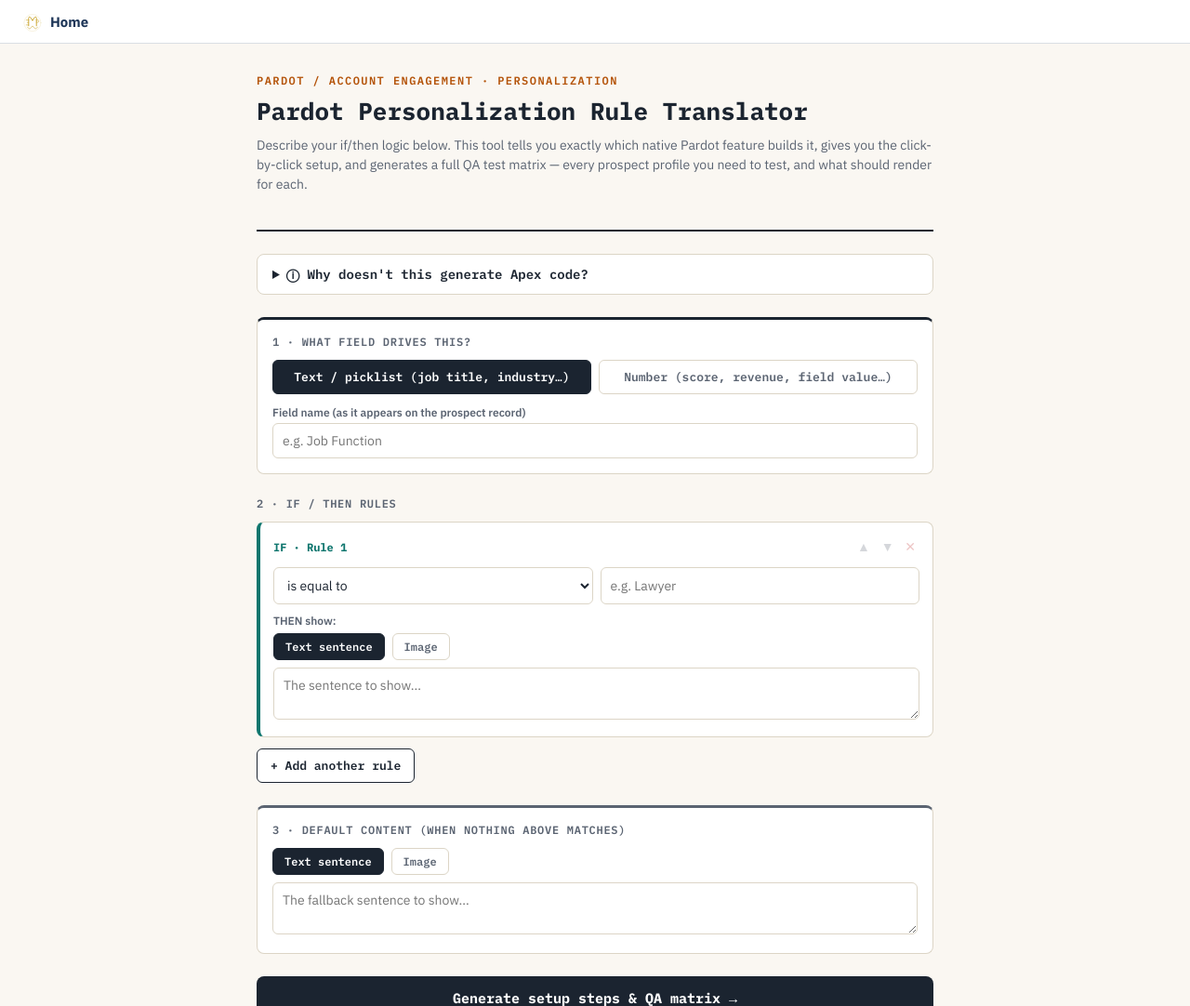
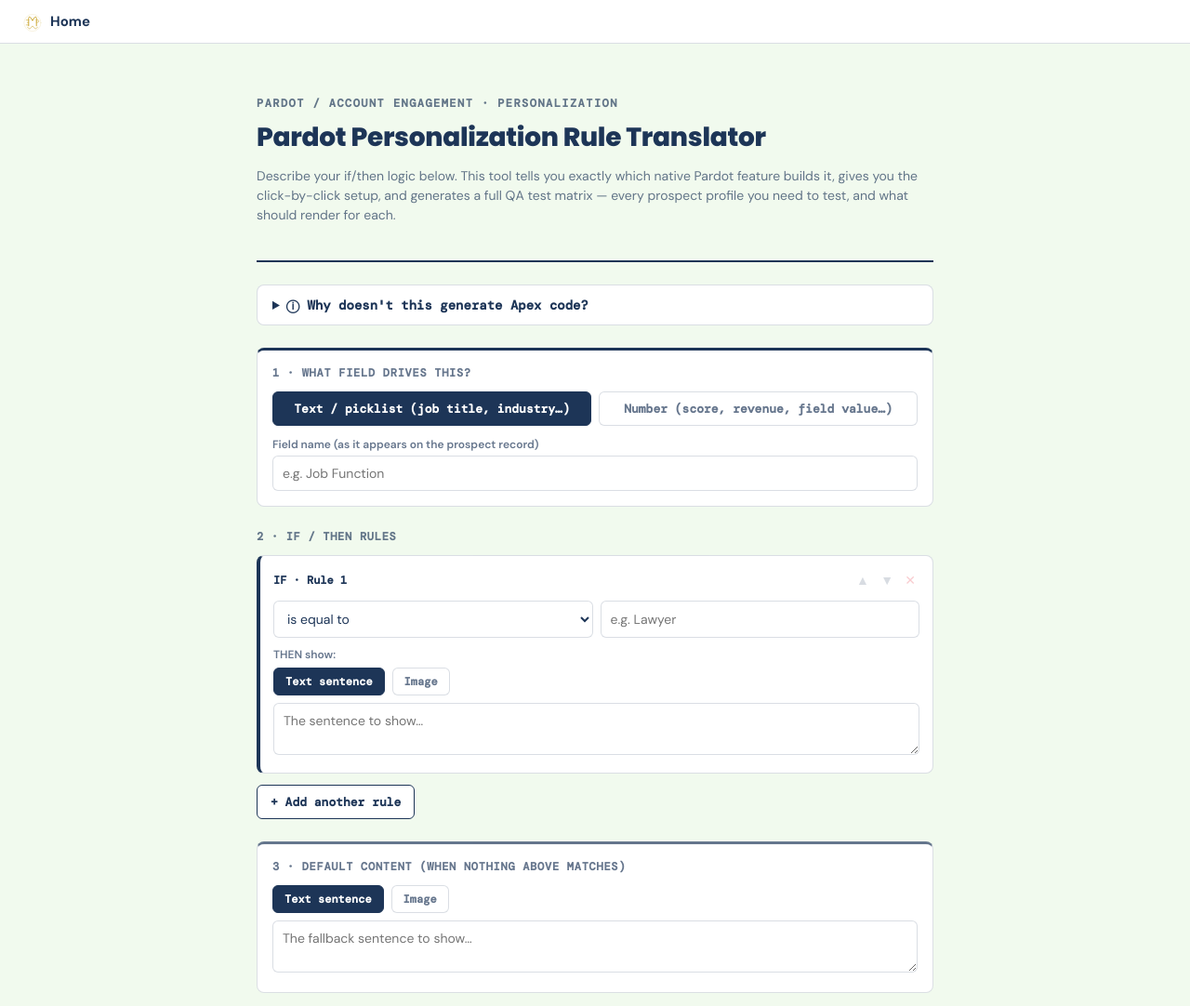
Before and after one commit to MollyPW/Show-This-Not-That-Pardot-Personalization-Tool, a plain HTML site: page index.html in a window 1280 px wide. Shown: the top 1082 px of the page at 93% size. Drawn offline with nearby package versions, Linux system fonts and the light colour scheme.

Commit message:
Refactor styles and update font families in index.html

```diff
--- a/index.html
+++ b/index.html
@@ -4,86 +4,107 @@
 <meta charset="UTF-8">
 <meta name="viewport" content="width=device-width, initial-scale=1.0">
 <title>Show This, Not That: A Pardot Personalization Translator</title>
+<meta name="description" content="Describe your Pardot / Account Engagement if-then personalization logic and get the exact native feature to use, click-by-click setup steps, and a full QA test matrix to verify it.">
+<link rel="icon" type="image/svg+xml" href="https://mollypw.com/assets/images/logo.svg">
 <link rel="preconnect" href="https://fonts.googleapis.com">
-<link href="https://fonts.googleapis.com/css2?family=IBM+Plex+Mono:wght@400;500;600;700&family=IBM+Plex+Sans:wght@400;500;600;700&display=swap" rel="stylesheet">
+<link rel="preconnect" href="https://fonts.gstatic.com" crossorigin>
+<link href="https://fonts.googleapis.com/css2?family=DM+Sans:wght@400;500;600;700&family=Poppins:wght@600;700;800&family=DM+Mono:wght@400;500&display=swap" rel="stylesheet">
 <style>
   :root{
-    --ink:#1B2430; --paper:#FAF7F2; --line:#DCD5C6; --teal:#0F766E;
-    --amber:#B45309; --slate:#5B6472; --code-bg:#F0EDE4; --code-text:#3D3428;
+    /* Molly's brand tokens — the only colors this build draws from. */
+    --navy:#1D3557;
+    --red:#E63946;
+    --steel:#457B9D;
+    --teal-brand:#A8DADC;
+    --offwhite:#F1FAEE;
+    --gold:#C9A227;
+    --white:#FFFFFF;
+    --navy-soft:rgba(29,53,87,.68);
+    --rule:rgba(29,53,87,.16);
+    --tint:rgba(168,218,220,.30);
+
+    /* aliases so the rest of this file reads clearly */
+    --ink:var(--navy);
+    --paper:var(--offwhite);
+    --line:var(--rule);
+    --teal:var(--teal-brand);
+    --slate:var(--navy-soft);  /* safe on both white cards and the offwhite base */
+    --code-bg:rgba(29,53,87,.08);
+    --code-text:var(--navy);
   }
   *{box-sizing:border-box;}
-  body{margin:0;background:var(--paper);color:var(--ink);font-family:'IBM Plex Sans',sans-serif;}
-  .mono{font-family:'IBM Plex Mono',monospace;}
+  body{margin:0;background:var(--paper);color:var(--ink);font-family:'DM Sans',sans-serif;}
+  .mono{font-family:'DM Mono',monospace;}
   .wrap{max-width:760px;margin:0 auto;padding:32px 16px 64px;}
   header{border-bottom:2px solid var(--ink);padding-bottom:24px;margin-bottom:24px;}
-  .eyebrow{font-family:'IBM Plex Mono',monospace;font-size:12px;text-transform:uppercase;letter-spacing:.12em;color:var(--amber);font-weight:600;margin-bottom:8px;}
-  h1{font-family:'IBM Plex Mono',monospace;font-size:26px;margin:0;}
+  .eyebrow{font-family:'DM Mono',monospace;font-size:12px;text-transform:uppercase;letter-spacing:.12em;color:var(--navy-soft);font-weight:600;margin-bottom:8px;}
+  h1{font-family:'Poppins',sans-serif;font-weight:800;font-size:28px;letter-spacing:-.01em;margin:0;color:var(--navy);}
   header p{color:var(--slate);font-size:14px;margin-top:10px;line-height:1.5;}
 
   details.explainer{background:#fff;border:1px solid var(--line);border-radius:8px;margin-bottom:24px;}
-  details.explainer summary{cursor:pointer;padding:12px 16px;font-family:'IBM Plex Mono',monospace;font-weight:600;font-size:14px;}
+  details.explainer summary{cursor:pointer;padding:12px 16px;font-family:'DM Mono',monospace;font-weight:600;font-size:14px;}
   details.explainer .body{padding:0 16px 16px;font-size:14px;line-height:1.6;color:var(--slate);}
   details.explainer strong{color:var(--ink);}
 
-  .section-label{font-family:'IBM Plex Mono',monospace;font-size:12px;text-transform:uppercase;letter-spacing:.06em;color:var(--slate);font-weight:600;margin-bottom:12px;}
+  .section-label{font-family:'DM Mono',monospace;font-size:12px;text-transform:uppercase;letter-spacing:.06em;color:var(--slate);font-weight:600;margin-bottom:12px;}
   .card{background:#fff;border:1px solid var(--line);border-radius:8px;padding:16px;margin-bottom:24px;}
   .card.top-ink{border-top:3px solid var(--ink);}
   .card.top-slate{border-top:3px solid var(--slate);}
 
   .toggle-row{display:flex;gap:8px;margin-bottom:12px;flex-wrap:wrap;}
-  .toggle-btn{flex:1;min-width:140px;padding:9px 12px;border-radius:6px;border:1px solid var(--line);background:#fff;color:var(--slate);font-family:'IBM Plex Mono',monospace;font-size:13px;font-weight:600;cursor:pointer;}
+  .toggle-btn{flex:1;min-width:140px;padding:9px 12px;border-radius:6px;border:1px solid var(--line);background:#fff;color:var(--slate);font-family:'DM Mono',monospace;font-size:13px;font-weight:600;cursor:pointer;}
   .toggle-btn.active{background:var(--ink);border-color:var(--ink);color:#fff;}
   .toggle-btn.small{flex:none;min-width:0;padding:6px 12px;font-size:12px;}
 
   label.field-label{display:block;font-size:12px;font-weight:600;color:var(--slate);margin-bottom:4px;}
   input[type=text],input[type=number],textarea,select{
     width:100%;padding:9px 10px;border-radius:6px;border:1px solid var(--line);
-    font-family:'IBM Plex Sans',sans-serif;font-size:14px;color:var(--ink);background:#fff;
+    font-family:'DM Sans',sans-serif;font-size:14px;color:var(--ink);background:#fff;
   }
   textarea{resize:vertical;min-height:44px;}
 
-  .warning{display:flex;gap:8px;align-items:flex-start;background:#FFFBEB;border:1px solid var(--amber);color:#78350F;border-radius:6px;padding:10px 12px;font-size:13px;margin-bottom:12px;}
+  .warning{display:flex;gap:8px;align-items:flex-start;background:var(--white);border:1px solid var(--gold);color:var(--navy);border-radius:6px;padding:10px 12px;font-size:13px;margin-bottom:12px;}
   .warning.hidden{display:none;}
 
   .rule-card{background:#fff;border:1px solid var(--line);border-left-width:4px;border-radius:8px;padding:14px;margin-bottom:12px;}
   .rule-head{display:flex;align-items:center;justify-content:space-between;margin-bottom:10px;}
-  .rule-label{font-family:'IBM Plex Mono',monospace;font-size:12px;font-weight:700;}
+  .rule-label{font-family:'DM Mono',monospace;font-size:12px;font-weight:700;}
   .rule-actions button{background:none;border:none;cursor:pointer;color:var(--slate);padding:4px;font-size:14px;}
-  .rule-actions button.remove{color:#B91C1C;}
+  .rule-actions button.remove{color:var(--red);}
   .rule-actions button:disabled{opacity:.25;cursor:default;}
   .rule-row{display:flex;gap:8px;margin-bottom:10px;flex-wrap:wrap;}
   .rule-row select{flex:1;min-width:160px;}
   .rule-row input{flex:1;min-width:120px;}
   .content-label{font-size:12px;font-weight:600;color:var(--slate);margin-bottom:6px;}
 
-  #add-rule-btn{display:inline-flex;align-items:center;gap:6px;font-family:'IBM Plex Mono',monospace;font-weight:600;font-size:13px;border:1px solid var(--ink);color:var(--ink);background:#fff;border-radius:6px;padding:9px 14px;cursor:pointer;margin-bottom:24px;}
+  #add-rule-btn{display:inline-flex;align-items:center;gap:6px;font-family:'DM Mono',monospace;font-weight:600;font-size:13px;border:1px solid var(--ink);color:var(--ink);background:#fff;border-radius:6px;padding:9px 14px;cursor:pointer;margin-bottom:24px;}
 
-  #generate-btn{display:block;width:100%;font-family:'IBM Plex Mono',monospace;font-weight:700;font-size:15px;background:var(--ink);color:#fff;border:none;border-radius:8px;padding:14px;cursor:pointer;margin-bottom:8px;}
-  #validation-msg{color:#B91C1C;font-size:13px;margin-bottom:24px;display:none;}
+  #generate-btn{display:block;width:100%;font-family:'DM Mono',monospace;font-weight:700;font-size:15px;background:var(--ink);color:#fff;border:none;border-radius:8px;padding:14px;cursor:pointer;margin-bottom:8px;}
+  #validation-msg{color:var(--navy);background:var(--white);border-left:3px solid var(--red);border-radius:4px;padding:8px 12px;font-size:13px;margin-bottom:24px;display:none;}
 
   #results{border-top:2px solid var(--ink);padding-top:24px;margin-top:16px;}
   #results.hidden{display:none;}
-  .banner{display:flex;align-items:center;gap:10px;border-radius:8px;padding:12px 16px;font-family:'IBM Plex Mono',monospace;font-weight:600;font-size:14px;margin-bottom:20px;}
-  .banner.code{background:#FFFBEB;border:1px solid var(--amber);color:#78350F;}
-  .banner.dynamic{background:#ECFDF5;border:1px solid var(--teal);color:#064E3B;}
+  .banner{display:flex;align-items:center;gap:10px;border-radius:8px;padding:12px 16px;font-family:'DM Mono',monospace;font-weight:600;font-size:14px;margin-bottom:20px;}
+  .banner.code{background:var(--white);border:1px solid var(--gold);color:var(--navy);}
+  .banner.dynamic{background:var(--tint);border:1px solid var(--teal);color:var(--navy);}
 
   .out-section{margin-bottom:32px;}
-  .out-title{display:flex;align-items:center;gap:8px;font-family:'IBM Plex Mono',monospace;font-weight:700;font-size:14px;margin-bottom:12px;}
+  .out-title{display:flex;align-items:center;gap:8px;font-family:'DM Mono',monospace;font-weight:700;font-size:14px;margin-bottom:12px;}
   .out-body{background:#FDFCFA;border:1px solid var(--line);border-radius:8px;padding:16px;}
 
   ol.steps{margin:0;padding:0;list-style:none;display:flex;flex-direction:column;gap:12px;}
   ol.steps li{display:flex;gap:10px;font-size:14px;line-height:1.6;}
-  .step-num{flex-shrink:0;width:24px;height:24px;border-radius:50%;background:var(--ink);color:#fff;display:flex;align-items:center;justify-content:center;font-family:'IBM Plex Mono',monospace;font-size:12px;font-weight:700;}
+  .step-num{flex-shrink:0;width:24px;height:24px;border-radius:50%;background:var(--ink);color:#fff;display:flex;align-items:center;justify-content:center;font-family:'DM Mono',monospace;font-size:12px;font-weight:700;}
 
-  code.chip{background:var(--code-bg);color:var(--code-text);font-family:'IBM Plex Mono',monospace;font-size:12px;padding:2px 6px;border-radius:4px;}
+  code.chip{background:var(--code-bg);color:var(--code-text);font-family:'DM Mono',monospace;font-size:12px;padding:2px 6px;border-radius:4px;}
 
   .code-block{position:relative;background:var(--ink);border-radius:8px;overflow:hidden;}
-  .code-block pre{margin:0;padding:16px;color:#E8E4DA;font-family:'IBM Plex Mono',monospace;font-size:12px;line-height:1.6;overflow-x:auto;white-space:pre-wrap;}
-  .copy-btn{position:absolute;top:10px;right:10px;font-family:'IBM Plex Mono',monospace;font-size:12px;background:#fff;border:1px solid var(--line);color:var(--slate);border-radius:6px;padding:6px 10px;cursor:pointer;}
-  .copy-btn.copied{border-color:var(--teal);color:var(--teal);background:#ECFDF5;}
+  .code-block pre{margin:0;padding:16px;color:var(--offwhite);font-family:'DM Mono',monospace;font-size:12px;line-height:1.6;overflow-x:auto;white-space:pre-wrap;}
+  .copy-btn{position:absolute;top:10px;right:10px;font-family:'DM Mono',monospace;font-size:12px;background:#fff;border:1px solid var(--line);color:var(--slate);border-radius:6px;padding:6px 10px;cursor:pointer;}
+  .copy-btn.copied{border-color:var(--teal);color:var(--navy);background:var(--tint);}
 
   .qa-row{display:flex;flex-wrap:wrap;gap:6px 14px;align-items:center;background:#fff;border:1px solid var(--line);border-left-width:4px;border-radius:6px;padding:10px 12px;margin-bottom:8px;font-size:13px;}
-  .qa-label{font-family:'IBM Plex Mono',monospace;font-weight:700;font-size:12px;width:70px;flex-shrink:0;}
+  .qa-label{font-family:'DM Mono',monospace;font-weight:700;font-size:12px;width:70px;flex-shrink:0;}
   .qa-note{font-style:italic;color:#A8A196;font-size:12px;margin-left:auto;}
 
   .note-box{background:#fff;border:1px solid var(--line);border-radius:8px;padding:14px 16px;font-size:12px;line-height:1.6;color:var(--slate);}
@@ -129,8 +150,8 @@
 </script>
 </head>
 <body>
-<div class="home-bar">
-  <a href="https://mollypw.github.io/" aria-label="Back to the mollypw.github.io home page">
+<header class="home-bar">
+  <a href="https://mollypw.com/" aria-label="Back to the mollypw.com home page">
     <svg aria-hidden="true" xmlns="http://www.w3.org/2000/svg" viewBox="0 0 240 240" fill="none" stroke="#C9A227" stroke-width="1">
       <g stroke-linecap="round" stroke-linejoin="round">
         <circle cx="119" cy="137" r="99" stroke-width="1.5"></circle>
@@ -142,9 +163,9 @@
     </svg>
     Home
   </a>
-</div>
+</header>
 
-<div class="wrap">
+<main class="wrap">
   <header>
     <div class="eyebrow">Pardot / Account Engagement · Personalization</div>
     <h1>Pardot Personalization Rule Translator</h1>
@@ -161,8 +182,8 @@
   <section class="card top-ink">
     <div class="section-label">1 · What field drives this?</div>
     <div class="toggle-row" id="field-type-toggle">
-      <button class="toggle-btn active" data-type="text">Text / picklist (job title, industry…)</button>
-      <button class="toggle-btn" data-type="number">Number (score, revenue, field value…)</button>
+      <button class="toggle-btn active" data-type="text" aria-pressed="true">Text / picklist (job title, industry…)</button>
+      <button class="toggle-btn" data-type="number" aria-pressed="false">Number (score, revenue, field value…)</button>
     </div>
     <label class="field-label" for="field-name">Field name (as it appears on the prospect record)</label>
     <input type="text" id="field-name" placeholder="e.g. Job Function">
@@ -182,10 +203,14 @@
   <div id="validation-msg"></div>
 
   <div id="results" class="hidden"></div>
-</div>
+</main>
 
 <script>
-const BRANCH_COLORS = ["#0F766E","#B45309","#1D4ED8","#BE185D","#6D28D9","#047857","#B91C1C"];
+// Rule/branch identity colors are a small functional exception to the 6-token rule
+// (same reasoning as Print Doctor's dye-channel swatches): used ONLY as a 4px
+// non-text border-left accent, which only needs 3:1 contrast, not the 4.5:1 text
+// threshold. All label/step-number TEXT stays navy so it is AA-safe everywhere.
+const BRANCH_COLORS = ["#1D3557","#E63946","#457B9D"];
 const TEXT_OPERATORS = [
   {value:"equals",label:"is equal to"},
   {value:"contains",label:"contains"},
@@ -241,8 +266,8 @@ function contentSummary(item){
 function contentEditorHTML(idPrefix, contentType, content, placeholderText, placeholderImage){
   return `
     <div class="toggle-row" style="margin-bottom:8px;">
-      <button class="toggle-btn small content-type-btn ${contentType==='text'?'active':''}" data-target="${idPrefix}" data-value="text">Text sentence</button>
-      <button class="toggle-btn small content-type-btn ${contentType==='image'?'active':''}" data-target="${idPrefix}" data-value="image">Image</button>
+      <button class="toggle-btn small content-type-btn ${contentType==='text'?'active':''}" data-target="${idPrefix}" data-value="text" aria-pressed="${contentType==='text'}">Text sentence</button>
+      <button class="toggle-btn small content-type-btn ${contentType==='image'?'active':''}" data-target="${idPrefix}" data-value="image" aria-pressed="${contentType==='image'}">Image</button>
     </div>
     <textarea class="content-text-input" data-target="${idPrefix}" placeholder="${placeholderText}" rows="2" style="${contentType==='image'?'display:none;':''}">${escapeHtml(content)}</textarea>
     <input type="text" class="content-image-input" data-target="${idPrefix}" placeholder="${placeholderImage}" value="${escapeHtml(contentType==='image'?content:'')}" style="${contentType==='text'?'display:none;':''}">
@@ -256,7 +281,7 @@ function ruleCardHTML(id, index, ft){
   return `
   <div class="rule-card" data-rule-id="${id}" style="border-left-color:${color};">
     <div class="rule-head">
-      <span class="rule-label" style="color:${color};">IF · Rule <span class="rule-index">${index+1}</span></span>
+      <span class="rule-label">IF · Rule <span class="rule-index">${index+1}</span></span>
       <div class="rule-actions">
         <button data-action="move-up" title="Move up">▲</button>
         <button data-action="move-down" title="Move down">▼</button>
@@ -264,8 +289,8 @@ function ruleCardHTML(id, index, ft){
       </div>
     </div>
     <div class="rule-row">
-      <select class="rule-operator">${options}</select>
-      <input type="${ft==='number'?'number':'text'}" class="rule-value" placeholder="${ft==='number'?'e.g. 4':'e.g. Lawyer'}">
+      <select class="rule-operator" aria-label="Comparison for rule ${index+1}">${options}</select>
+      <input type="${ft==='number'?'number':'text'}" class="rule-value" aria-label="Value to compare for rule ${index+1}" placeholder="${ft==='number'?'e.g. 4':'e.g. Lawyer'}">
     </div>
     <div class="content-label">THEN show:</div>
     <div class="content-editor" data-role="rule-content">
@@ -280,7 +305,7 @@ function renderRuleIndicesAndColors(){
     const color = BRANCH_COLORS[i % BRANCH_COLORS.length];
     card.style.borderLeftColor = color;
     card.querySelector('.rule-index').textContent = i+1;
-    card.querySelector('.rule-label').style.color = color;
+    // rule-label text stays navy (set in CSS) for AA-safe contrast at every branch color
     const first = i===0, last = i===cards.length-1;
     card.querySelector('[data-action="move-up"]').disabled = first;
     card.querySelector('[data-action="move-down"]').disabled = last;
@@ -336,7 +361,7 @@ document.getElementById('field-type-toggle').addEventListener('click', e=>{
   const btn = e.target.closest('.toggle-btn');
   if(!btn) return;
   fieldType = btn.dataset.type;
-  [...document.getElementById('field-type-toggle').children].forEach(b=>b.classList.toggle('active', b===btn));
+  [...document.getElementById('field-type-toggle').children].forEach(b=>{ const on = b===btn; b.classList.toggle('active', on); b.setAttribute('aria-pressed', on); });
   updateOperatorOptionsForAllRules();
   updateOrderWarning();
 });
@@ -386,7 +411,7 @@ function setContentType(btn){
   const value = btn.dataset.value;
   const scope = btn.closest('.content-editor') || btn.parentElement.parentElement;
   const group = btn.parentElement;
-  [...group.children].forEach(b=>b.classList.toggle('active', b===btn));
+  [...group.children].forEach(b=>{ const on = b===btn; b.classList.toggle('active', on); b.setAttribute('aria-pressed', on); });
   const wrap = btn.closest('.rule-card') || btn.closest('#default-content-editor');
   const textEl = wrap.querySelector(`.content-text-input[data-target="${target}"]`);
   const imgEl = wrap.querySelector(`.content-image-input[data-target="${target}"]`);
@@ -449,7 +474,7 @@ function buildTestRows(rules, readyRules, ft, fieldName){
       rows.push({color,label,testValue:tv,expectedRule:matchRow,note:(r.operator==='contains'?'Contains the rule value':'Exact match')});
     }
   });
-  rows.push({color:'#6B7280',label:'Default',testValue:'(blank / matches nothing above)',expectedRule:null,note:'Fallback content'});
+  rows.push({color:'rgba(29,53,87,.45)',label:'Default',testValue:'(blank / matches nothing above)',expectedRule:null,note:'Fallback content'});
   return rows;
 }
 
@@ -480,7 +505,7 @@ document.getElementById('generate-btn').addEventListener('click', ()=>{
     let steps = `<li><span class="step-num">1</span><span>In Pardot, go to <code class="chip">Content → Dynamic Content → Add Dynamic Content</code>. Name it something like <code class="chip">${escapeHtml(fieldName)} personalization</code> and base it on the field <code class="chip">${escapeHtml(fieldName)}</code>.</span></li>`;
     readyRules.forEach((r,i)=>{
       const imgNote = r.contentType==='image' ? ` <span style="color:var(--slate);">(upload the actual image file into this rule's box)</span>` : '';
-      steps += `<li><span class="step-num" style="background:${BRANCH_COLORS[i%BRANCH_COLORS.length]}">${i+2}</span><span>Add a rule: <code class="chip">${escapeHtml(fieldName)}</code> <strong>${escapeHtml(opLabel(fieldType,r.operator))}</strong> ${r.operator!=='not_blank' ? `<code class="chip">${escapeHtml(r.value)}</code>` : ''} → content: <em>${escapeHtml(contentSummary(r))}</em>${imgNote}</span></li>`;
+      steps += `<li><span class="step-num">${i+2}</span><span>Add a rule: <code class="chip">${escapeHtml(fieldName)}</code> <strong>${escapeHtml(opLabel(fieldType,r.operator))}</strong> ${r.operator!=='not_blank' ? `<code class="chip">${escapeHtml(r.value)}</code>` : ''} → content: <em>${escapeHtml(contentSummary(r))}</em>${imgNote}</span></li>`;
     });
     steps += `<li><span class="step-num">${readyRules.length+2}</span><span>Set the <strong>base / default content</strong> to: <em>${escapeHtml(contentSummary(defaultContent))}</em></span></li>`;
     steps += `<li><span class="step-num">${readyRules.length+3}</span><span>In the email's WYSIWYG editor, place your cursor where the content should appear, then use <code class="chip">Insert → Dynamic Content → [your name]</code>. Let Pardot insert the merge tag — don't hand-type it, since it includes an account-specific ID.</span></li>`;
@@ -500,7 +525,7 @@ document.getElementById('generate-btn').addEventListener('click', ()=>{
   const testRows = buildTestRows(rules, readyRules, fieldType, fieldName);
   let rowsHtml = testRows.map(row=>`
     <div class="qa-row" style="border-left-color:${row.color};">
-      <span class="qa-label" style="color:${row.color};">${escapeHtml(row.label)}</span>
+      <span class="qa-label">${escapeHtml(row.label)}</span>
       <span>Set <code class="chip">${escapeHtml(fieldName)}</code> = <code class="chip">${escapeHtml(row.testValue)}</code></span>
       <span>Expect: <strong>${escapeHtml(contentSummary(row.expectedRule))}</strong></span>
       <span class="qa-note">${escapeHtml(row.note)}</span>
```
